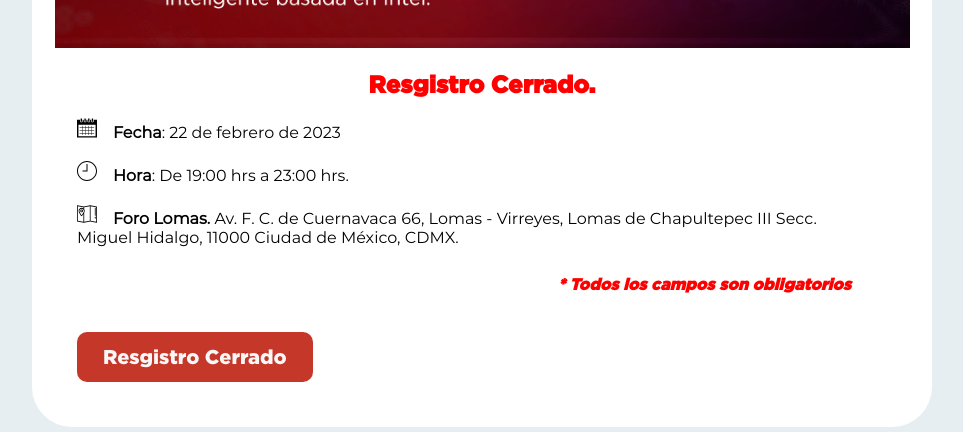
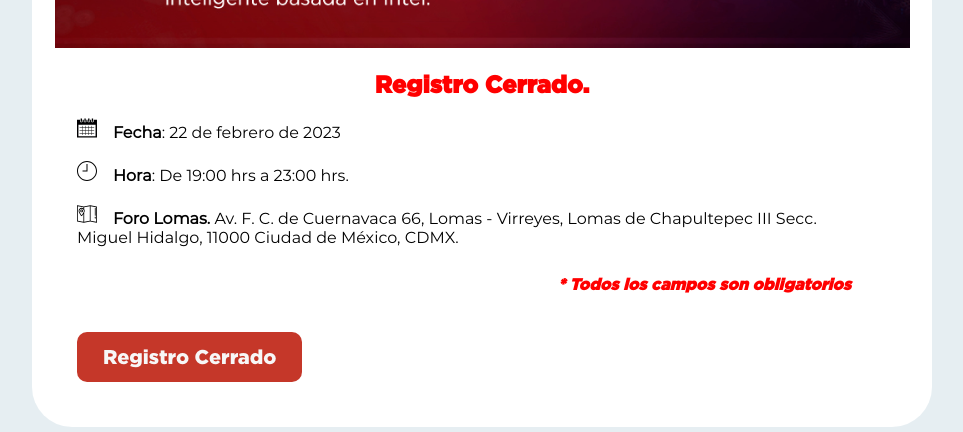
Before and after one commit to lanchas9/v3premiere, a plain HTML site: page index.html in a window 1280 px wide. Shown: the part 448-880 px from the top of the page, without its empty margins (158-1121 px from the left). Drawn offline with Linux system fonts and the light colour scheme.

Commit message:
error de dedo

```diff
--- a/index.html
+++ b/index.html
@@ -13,7 +13,7 @@
         <img src="img/header.jpg" class="imagenEncabezado"/>
         <br>
 		<!-- <hr class="lineaAzul"/> -->
-        <div class="titulo">Resgistro Cerrado.</div>
+        <div class="titulo">Registro Cerrado.</div>
     </div>
 
     <div class="detalleEvento">
@@ -34,7 +34,7 @@
     <br>
     <div class="espaciador titulo error" id="mensajeError"></div>
     <br>
-    <button class="botonRegistrarse" onclick="guardaDatos()">&ensp;&ensp;Resgistro Cerrado&ensp;&ensp;</button>
+    <button class="botonRegistrarse" onclick="guardaDatos()">&ensp;&ensp;Registro Cerrado&ensp;&ensp;</button>
 </div>
 
     <script type="text/javascript">
```
